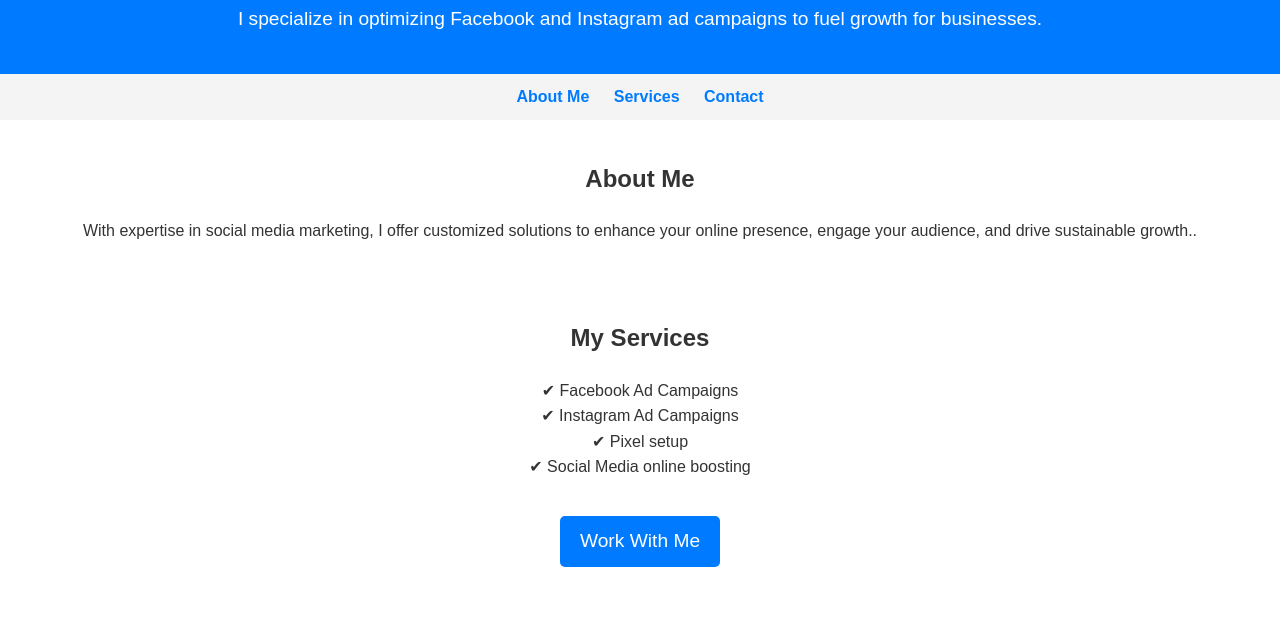
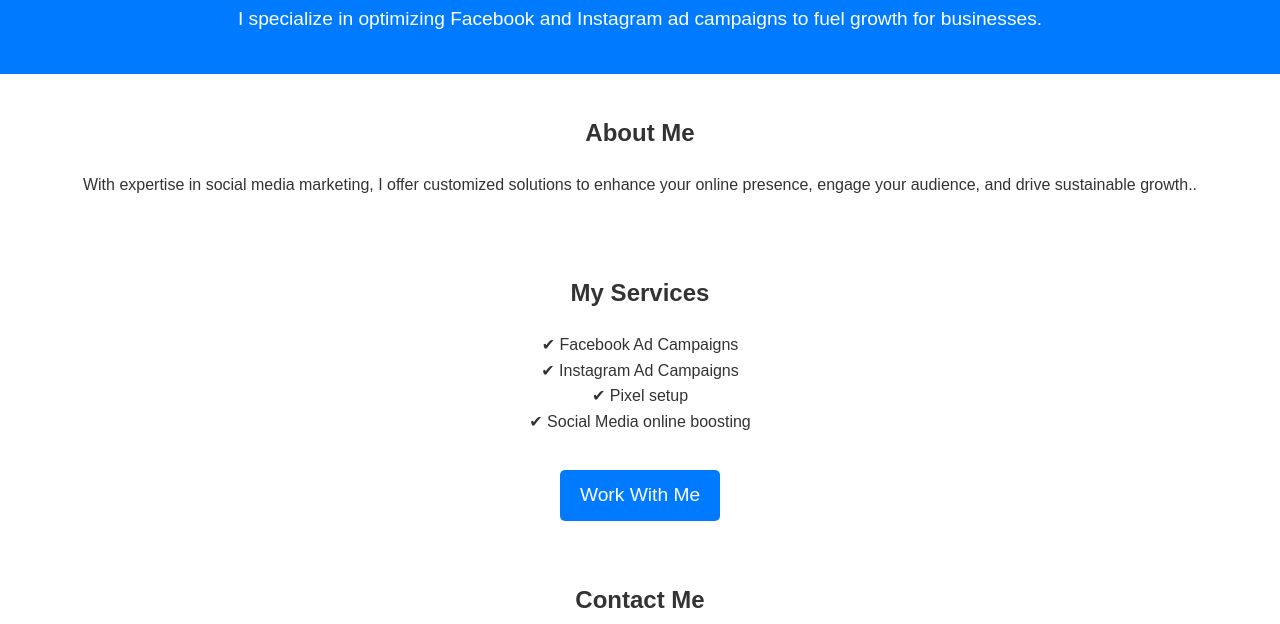
Before and after one commit to Shah-Ruhan/shahruhan, a plain HTML site: page index.html in a window 1280 px wide. Shown: the part 158-782 px from the top of the page. Drawn offline with Linux system fonts and the light colour scheme.

Commit message:
Update index.html

```diff
--- a/index.html
+++ b/index.html
@@ -72,10 +72,6 @@
         <h2>I'm Shah Ruhan Hussen</h2>
         <p>I specialize in optimizing Facebook and Instagram ad campaigns to fuel growth for businesses.</p>
     </header>
-    <nav>
-        <a href="#about">About Me</a>
-        <a href="#services">Services</a>
-        <a href="#contact">Contact</a>
     </nav>
     <section id="about">
         <h2>About Me</h2>
```
